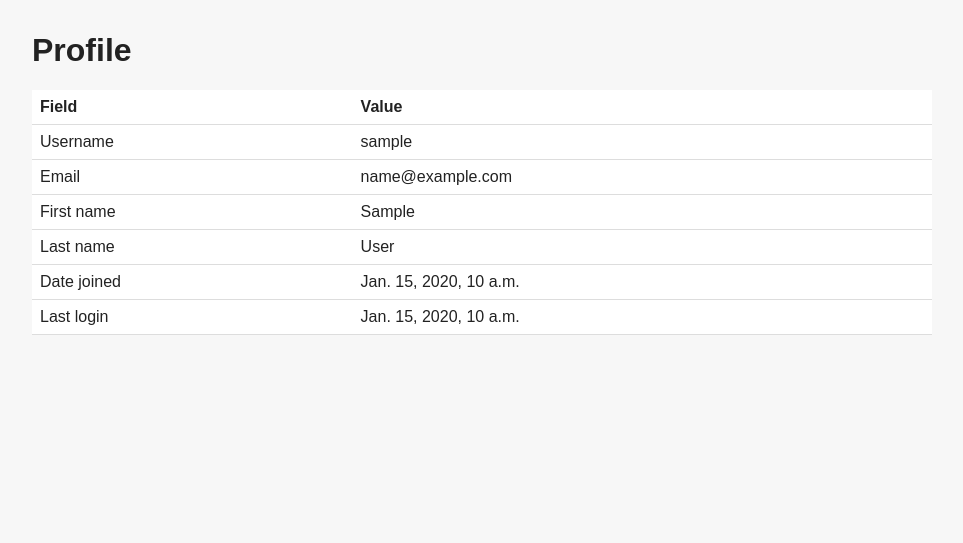
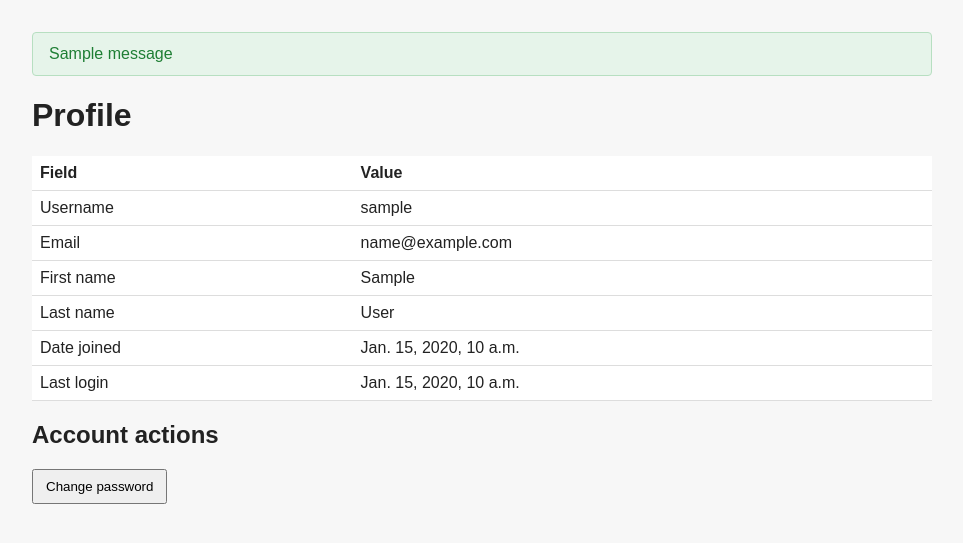
Before and after one commit to EnasBatarfi/agentic-security-prototype, a Django app: page /accounts/profile/ in a window 1280 px wide. Shown: the part 152-695 px from the top of the page, without its empty margins (158-1121 px from the left). Run offline with Django 5.2, Linux system fonts and the light colour scheme; a user stored in the database is signed in; tables that the repository leaves empty hold one stand-in row (values such as "Sample post"); one stand-in notice (Sample message) is shown.

Commit message:
Add profile password reset action

```diff
--- a/apps/accounts/urls.py
+++ b/apps/accounts/urls.py
@@ -3,8 +3,9 @@ from django.urls import path
 from . import views
 
 # URL patterns for the accounts app
-# This includes the signup and profile views which are used for user authentication and profile information
+# This includes the signup, profile and profile password reset urls
 urlpatterns = [
     path("signup/", views.signup, name="signup"),
     path("profile/", views.profile, name="profile"),
+    path("profile/password-reset/", views.profile_password_reset, name="profile_password_reset"),
 ]
--- a/apps/accounts/views.py
+++ b/apps/accounts/views.py
@@ -4,6 +4,9 @@ from django import forms
 from django.contrib.auth import get_user_model
 from django.contrib.auth.forms import UserCreationForm
 from django.shortcuts import redirect, render
+from django.contrib import messages
+
+from mcp_client.tools import send_password_reset_email as mcp_send_password_reset_email
 
 class SignUpForm(UserCreationForm):
     """Signup form with account profile fields."""
@@ -98,3 +101,18 @@ def profile(request):
             "profile_user": request.user,
         },
     )
+
+@login_required
+def profile_password_reset(request):
+    """Send a password reset email from the UI using the same MCP profile tool."""
+
+    # If the request is a POST the user wants to send a password reset email
+    if request.method == "POST":
+        mcp_send_password_reset_email(
+            email=request.user.email,
+            domain=request.get_host(),
+            use_https=request.is_secure(),
+        )
+        messages.success(request,"Email sent successfully to your registered email. Follow the steps in the email to change your password.",)
+
+    return redirect("profile")
--- a/apps/conversations/views.py
+++ b/apps/conversations/views.py
@@ -72,5 +72,5 @@ def chat_page(request, context, template_name):
     messages.reverse()
 
     # Render the chat page with the messages and context
-    return render(request,template_name,{"messages": messages,"context": context,},
+    return render(request,template_name,{"chat_messages": messages,"context": context,},
     )
--- a/static/css/app.css
+++ b/static/css/app.css
@@ -62,3 +62,22 @@ button {
   border-bottom: 1px solid #eee;
   padding: 8px 0;
 }
+
+.flash-message {
+  max-width: 900px;
+  margin: 20px auto;
+  padding: 12px 16px;
+  border-radius: 4px;
+}
+
+.flash-message-success {
+  background: #e6f4ea;
+  color: #1e7e34;
+  border: 1px solid #b7dfc1;
+}
+
+.flash-message-error {
+  background: #f8d7da;
+  color: #721c24;
+  border: 1px solid #f5c6cb;
+}
--- a/templates/accounts/profile.html
+++ b/templates/accounts/profile.html
@@ -40,4 +40,10 @@
     </tr>
   </table>
 
+  <h2>Account actions</h2>
+
+  <form method="post" action="{% url 'profile_password_reset' %}">
+    {% csrf_token %}
+    <button type="submit">Change password</button>
+  </form>
 {% endblock %}
--- a/templates/base.html
+++ b/templates/base.html
@@ -29,7 +29,19 @@
   </header>
 
   <main>
-    {% block content %}{% endblock %}
+    <!-- Show any messages -->
+    {% if messages %}
+      <div>
+        {% for message in messages %}
+          <div class="flash-message flash-message-{{ message.tags|default:'info' }}">
+            {{ message }}
+          </div>
+        {% endfor %}
+      </div>
+    {% endif %}
+
+    {% block content %}
+    {% endblock %}
   </main>
 </body>
 </html>
--- a/templates/conversations/chat_box.html
+++ b/templates/conversations/chat_box.html
@@ -1,5 +1,5 @@
 <section class="chat-box">
-  {% for message in messages %}
+  {% for message in chat_messages %}
     <div class="message {{ message.role }}">
       <strong>{{ message.role }}</strong>
       <p>{{ message.content|linebreaksbr }}</p>
```
Also changed, not shown: apps/agents/service.py (+18 -0 lines), mcp_client/tools.py (+21 -4 lines).
